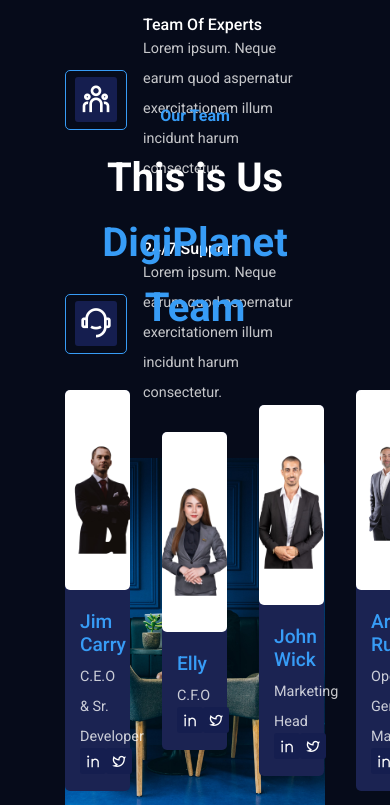
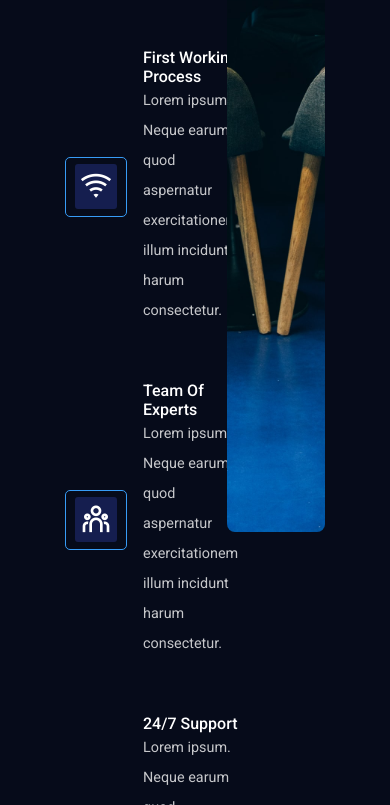
Before and after one commit to osamasaeed88/digital-agency, a React (Create React App) app: page / in a window 390 px wide. Shown: the part 3279-4084 px from the top of the page. Built offline with nearby package versions, Linux system fonts and the light colour scheme.

Commit message:
Add Some responsiveness to different fields

```diff
--- a/src/components/UI/About.jsx
+++ b/src/components/UI/About.jsx
@@ -30,10 +30,9 @@ const About = () => {
                         <h2>We are Team Of Professionals</h2>
                         <h2 className="highlight">Lets Grow Further Towards Future</h2>
                         <p className="description about_content-desc">Lorem ipsum. Neque earum quod aspernatur exercitationem illum incidunt harum consectetur.</p>
-
                         <div className="choose_item-wrapper">
                             {
-                        chooseData.map((item,index)=>(
+                                chooseData.map((item, index) => (
                                     <div className="choose_us-item" key={index}>
                                         <span className="choose_us-icon"><i class={item.icon}></i></span>
                                         <div>
--- a/src/styles/team.css
+++ b/src/styles/team.css
@@ -1,3 +1,7 @@
+.our_team {
+    margin: auto;
+}
+
 .team_content {
     text-align: center;
     margin-bottom: 50px;
@@ -58,3 +62,48 @@ i {
     align-items: center;
     column-gap: 2rem;
 }
+
+@media only screen and (max-width: 768px) {
+    .our_team {
+        padding-top: 150px;
+    }
+
+    .team_item {
+        width: 30%;
+        margin-bottom: 30px;
+    }
+
+    .team_wrapper {
+        flex-wrap: wrap;
+    }
+
+    .team_content h2 {
+        font-size: 1.5rem;
+    }
+
+    .team_details h4 {
+        font-size: 1rem;
+    }
+
+    .team_details p {
+        font-size: 0.8rem;
+    }
+}
+
+@media only screen and (max-width: 992px) {
+    .our_team {
+        margin-top: 150px;
+    }
+}
+
+@media only screen and (max-width: 600px) {
+    .our_team {
+        padding-top: 600px;
+    }
+}
+
+@media only screen and (max-width: 430px) {
+    .our_team {
+        padding-top: 800px;
+    }
+}
```
Also changed, not shown: src/styles/about.css (+5 -5 lines). Lines whose indentation alone changed are shown as unchanged.
